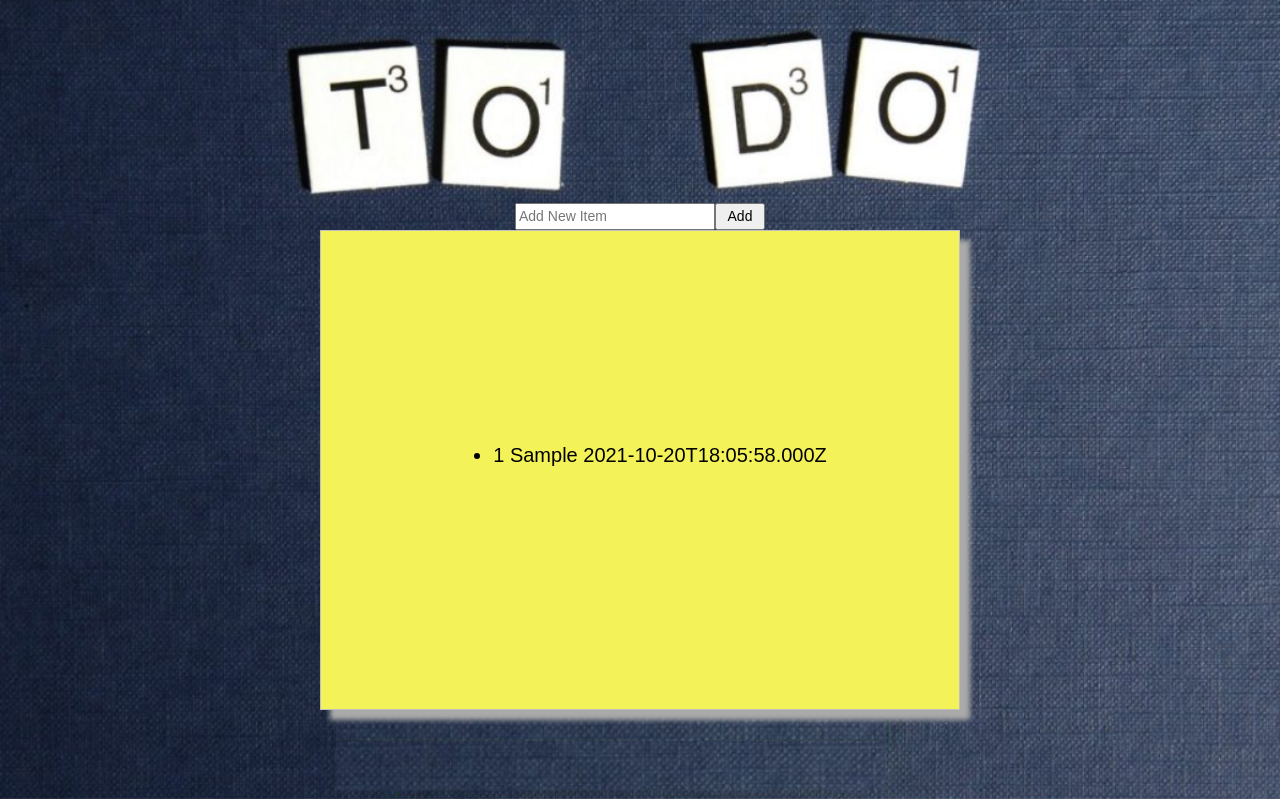
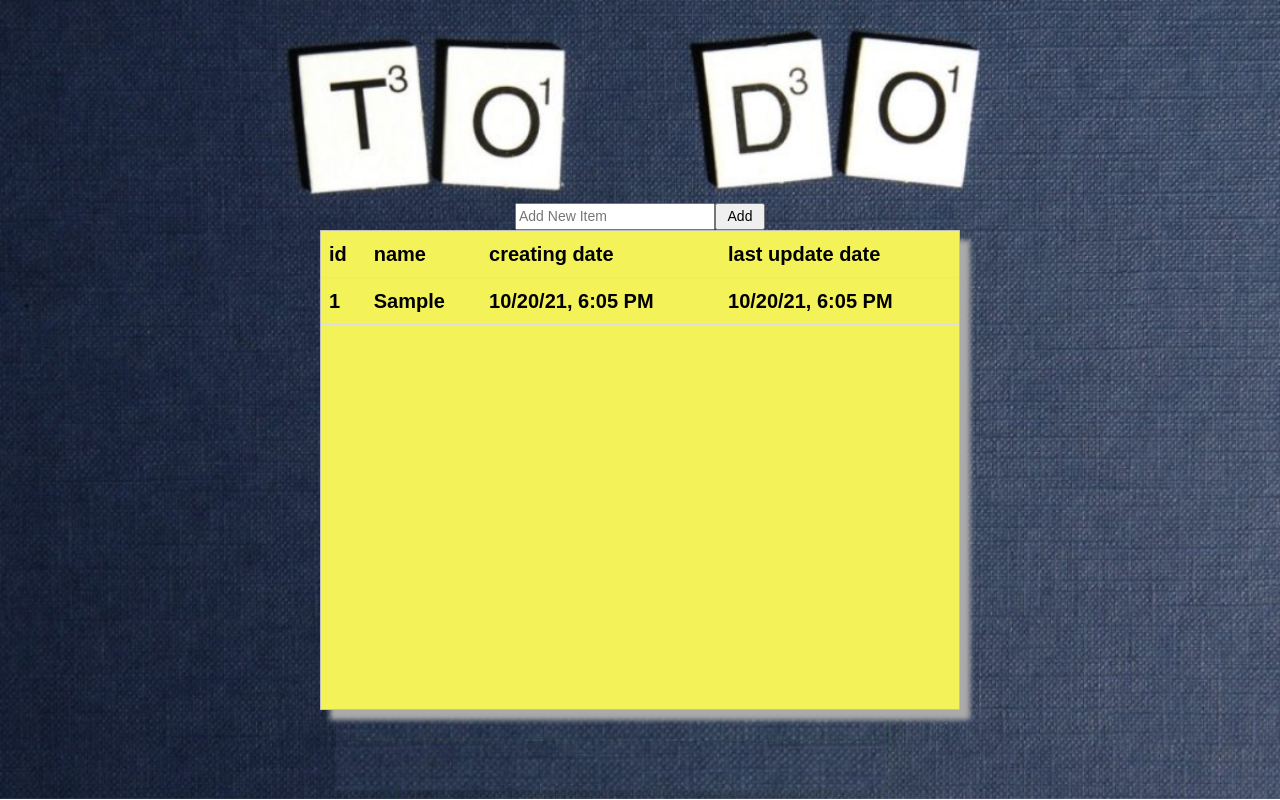
Before and after one commit to saja-aish12/angular, an Angular app: page /list in a window 1280 px wide. Both pictures are taken after typing "Sample" into the empty fields and a click on the button "Add". Built offline with nearby package versions, Linux system fonts and the light colour scheme.

Commit message:
change the style of the list show
add more info for each row in the list {createDate ,UpdateDate}

```diff
--- a/src/app/to-do-list/to-do-list.component.css
+++ b/src/app/to-do-list/to-do-list.component.css
@@ -50,7 +50,7 @@
     color: black;
     display: flex;
     align-items: center;
-    justify-content: center;
+    justify-content: flex-start;
     width: 50%;
 
     background:rgb(243, 243, 89);
@@ -113,4 +113,4 @@
     border-bottom: 1px solid #ddd;
   }
 
-  tr:hover {background-color: yellow;}
+  tr:hover {background-color: rgb(115, 136, 196);}
--- a/src/app/to-do-list/to-do-list.component.html
+++ b/src/app/to-do-list/to-do-list.component.html
@@ -20,11 +20,24 @@
    <button (click)="setelementname(name.value);name.value='';" >Add</button>
 </div>
     <div class="fakeimg" >
-<ul *ngFor="let l of List">
-  <li>{{l.id}} {{l.name}} {{l.creating_date}}</li><br>
+      <table >
+
+          <th>id</th>
+          <th>name </th>
+          <th>creating date</th>
+          <th>last update date</th>
+
+        <tr  *ngFor="let l of List">
+
+          <th>{{l.id}}</th>
+          <th>{{l.name}} </th>
+          <th>{{l.creating_date |date:'short'}}</th>
+          <th>{{l.lastupdate |date:'short'}}</th>
+        </tr>
+      </table >
 
 
-</ul></div>
+</div>
 
 
   </div>
```
